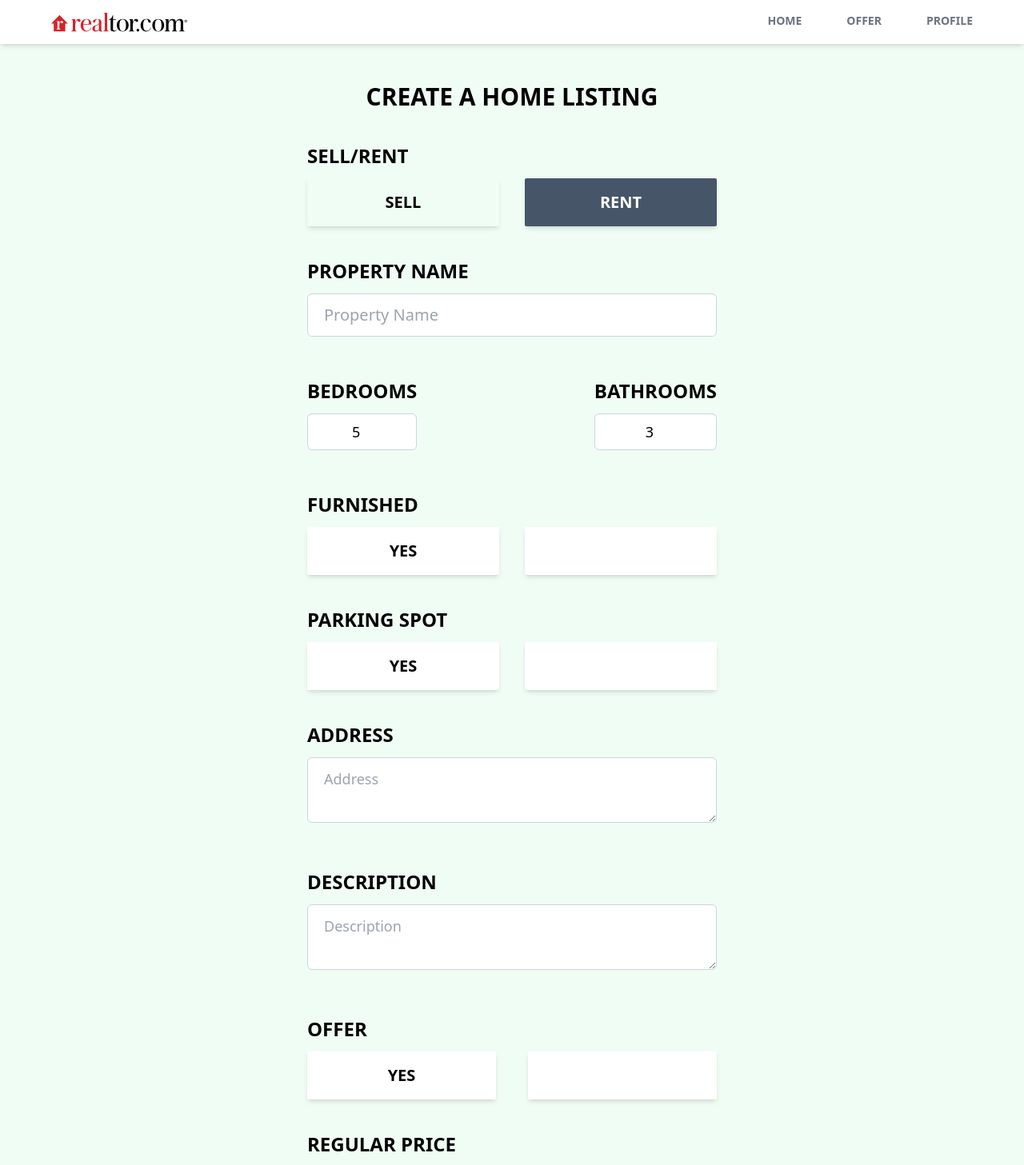
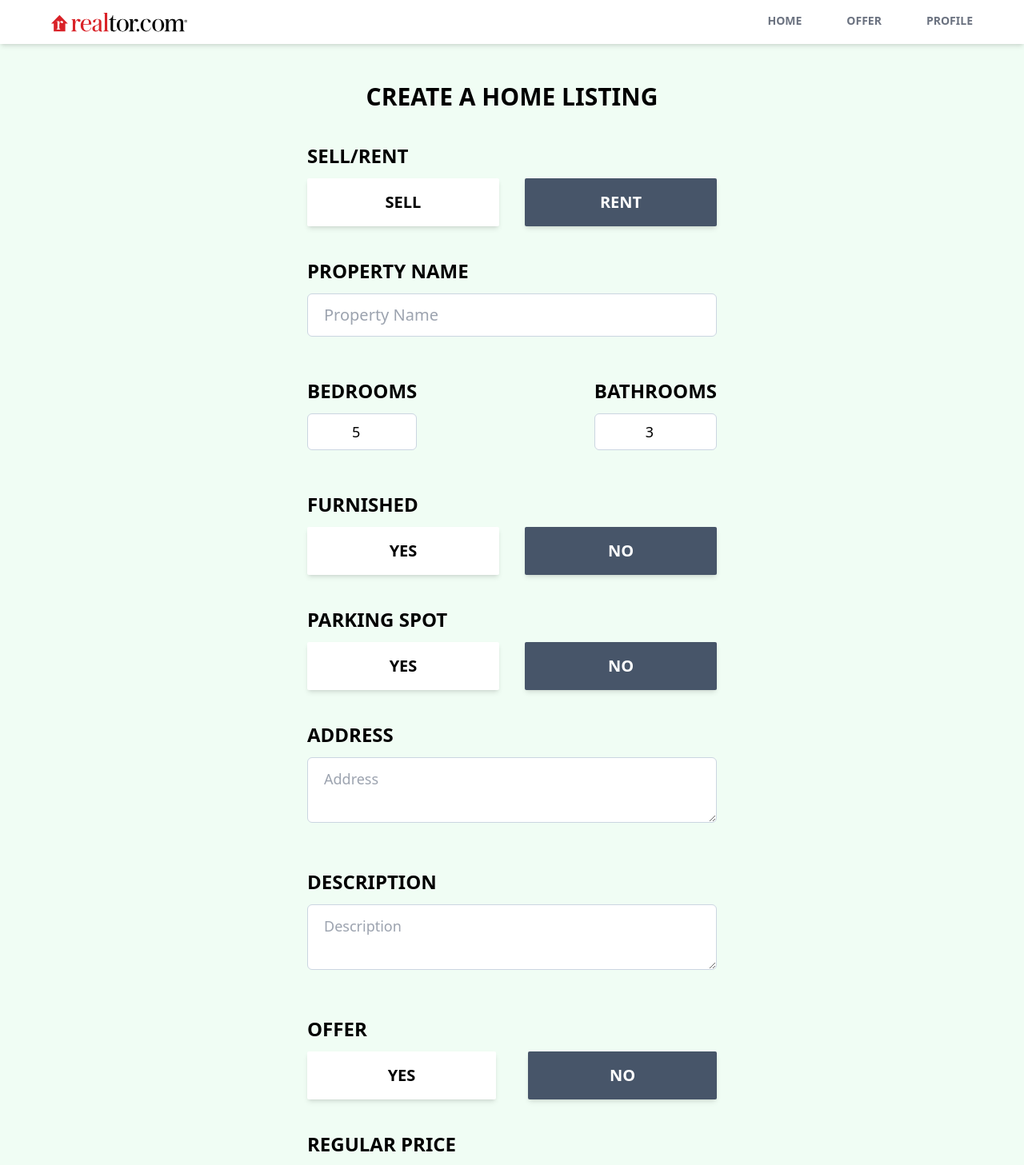
Before and after one commit to codexive-zech/Real-Estate-Housing-App, a React (Vite) app: page /create-listing in a window 1280 px wide. Shown: the top 1457 px of the page at 80% size. Built offline with nearby package versions, Linux system fonts and the light colour scheme; no server answers; sample sign-in values are in the browser's storage.

Commit message:
Implemented Private Routes on the create listing page

```diff
--- a/src/App.jsx
+++ b/src/App.jsx
@@ -27,7 +27,9 @@ function App() {
             <Route path="/sign-in" element={<SignIn />} />
             <Route path="/sign-up" element={<SignUp />} />
             <Route path="/forgot-password" element={<ForgetPassword />} />
-            <Route path="/create-listing" element={<CreateListing />} />
+            <Route path="/create-listing" element={<PrivateRoute />}>
+              <Route path="/create-listing" element={<CreateListing />} />
+            </Route>
           </Routes>
         </Suspense>
       </Router>
--- a/src/pages/CreateListing.jsx
+++ b/src/pages/CreateListing.jsx
@@ -71,7 +71,9 @@ const CreateListing = () => {
                   value="sell"
                   onClick={handleListingChange}
                   className={` w-full  py-4 px-8 shadow-md hover:shadow-lg active:shadow-xl transition-shadow duration-300 text-xl font-semibold uppercase focus:shadow-md rounded-sm  ${
-                    type === "sell" && "  text-white bg-slate-600"
+                    type === "sell"
+                      ? "  text-white bg-slate-600"
+                      : "text-black bg-white"
                   }`}
                 >
                   Sell
@@ -82,7 +84,9 @@ const CreateListing = () => {
                   value="rent"
                   onClick={handleListingChange}
                   className={` w-full  py-4 px-8 shadow-md hover:shadow-lg active:shadow-xl transition-shadow duration-300 text-xl font-semibold uppercase  focus:shadow-md rounded-sm ${
-                    type === "rent" && "  text-white bg-slate-600"
+                    type === "rent"
+                      ? "  text-white bg-slate-600"
+                      : "text-black bg-white"
                   }`}
                 >
                   Rent
@@ -152,8 +156,10 @@ const CreateListing = () => {
                   id="furnished"
                   value={true}
                   onClick={handleListingChange}
-                  className={` w-full bg-white shadow-md hover:shadow-lg active:shadow-xl transition-shadow duration-300 px-8 py-4 text-xl font-semibold uppercase rounded-sm ${
-                    furnished && " text-white bg-slate-600"
+                  className={` w-full  py-4 px-8 shadow-md hover:shadow-lg active:shadow-xl transition-shadow duration-300 text-xl font-semibold uppercase focus:shadow-md rounded-sm ${
+                    furnished
+                      ? "  text-white bg-slate-600"
+                      : "text-black bg-white"
                   } `}
                 >
                   Yes
@@ -163,8 +169,10 @@ const CreateListing = () => {
                   id="furnished"
                   value={false}
                   onClick={handleListingChange}
-                  className={` w-full bg-white shadow-md hover:shadow-lg active:shadow-xl transition-shadow duration-300 px-8 py-4 text-xl font-semibold  uppercase rounded-sm ${
-                    !furnished && " text-white bg-slate-600"
+                  className={` w-full  py-4 px-8 shadow-md hover:shadow-lg active:shadow-xl transition-shadow duration-300 text-xl font-semibold uppercase focus:shadow-md rounded-sm ${
+                    !furnished
+                      ? "  text-white bg-slate-600"
+                      : "text-black bg-white"
                   }`}
                 >
                   No
@@ -182,8 +190,10 @@ const CreateListing = () => {
                   id="parkingSpot"
                   value={true}
                   onClick={handleListingChange}
-                  className={` w-full px-8 py-4 bg-white rounded-sm shadow-md hover:shadow-lg active:shadow-xl text-xl font-semibold  uppercase ${
-                    parkingSpot && " text-white bg-slate-600"
+                  className={` w-full  py-4 px-8 shadow-md hover:shadow-lg active:shadow-xl transition-shadow duration-300 text-xl font-semibold uppercase focus:shadow-md rounded-sm ${
+                    parkingSpot
+                      ? "  text-white bg-slate-600"
+                      : "text-black bg-white"
                   }`}
                 >
                   Yes
@@ -193,8 +203,10 @@ const CreateListing = () => {
                   id="parkingSpot"
                   value={false}
                   onClick={handleListingChange}
-                  className={` w-full px-8 py-4 bg-white rounded-sm shadow-md hover:shadow-lg active:shadow-xl text-xl font-semibold uppercase ${
-                    !parkingSpot && " text-white bg-slate-600"
+                  className={` w-full  py-4 px-8 shadow-md hover:shadow-lg active:shadow-xl transition-shadow duration-300 text-xl font-semibold uppercase focus:shadow-md rounded-sm ${
+                    !parkingSpot
+                      ? "  text-white bg-slate-600"
+                      : "text-black bg-white"
                   } `}
                 >
                   No
@@ -242,8 +254,8 @@ const CreateListing = () => {
                   id="offer"
                   value={true}
                   onClick={handleListingChange}
-                  className={` w-full px-8 py-4 bg-white rounded-sm shadow-md hover:shadow-lg active:shadow-xl text-xl font-semibold  uppercase ${
-                    offer && "bg-slate-600 text-white"
+                  className={` w-full  py-4 px-8 shadow-md hover:shadow-lg active:shadow-xl transition-shadow duration-300 text-xl font-semibold uppercase focus:shadow-md rounded-sm ${
+                    offer ? "  text-white bg-slate-600" : "text-black bg-white"
                   }`}
                 >
                   Yes
@@ -252,8 +264,8 @@ const CreateListing = () => {
                   id="offer"
                   value={false}
                   onClick={handleListingChange}
-                  className={`w-full px-8 py-4 bg-white rounded-sm shadow-md hover:shadow-lg active:shadow-xl text-xl font-semibold  uppercase ${
-                    !offer && "bg-slate-600 text-white"
+                  className={`w-full  py-4 px-8 shadow-md hover:shadow-lg active:shadow-xl transition-shadow duration-300 text-xl font-semibold uppercase focus:shadow-md rounded-sm ${
+                    !offer ? "  text-white bg-slate-600" : "text-black bg-white"
                   } `}
                 >
                   No
--- a/src/pages/Profile.jsx
+++ b/src/pages/Profile.jsx
@@ -96,7 +96,7 @@ const Profile = () => {
             </form>
             <button
               type="submit"
-              className=" bg-blue-600 hover:bg-blue-700 active:bg-blue-800 shadow-md text-sm md:text-lg w-full rounded-md transition-colors duration-300 p-2 font-semibold uppercase text-white"
+              className=" mt-8 bg-blue-600 hover:bg-blue-700 active:bg-blue-800 shadow-md text-sm md:text-lg w-full rounded-md transition-colors duration-300 p-2 font-semibold uppercase text-white"
             >
               <Link
                 to="/create-listing"
```
